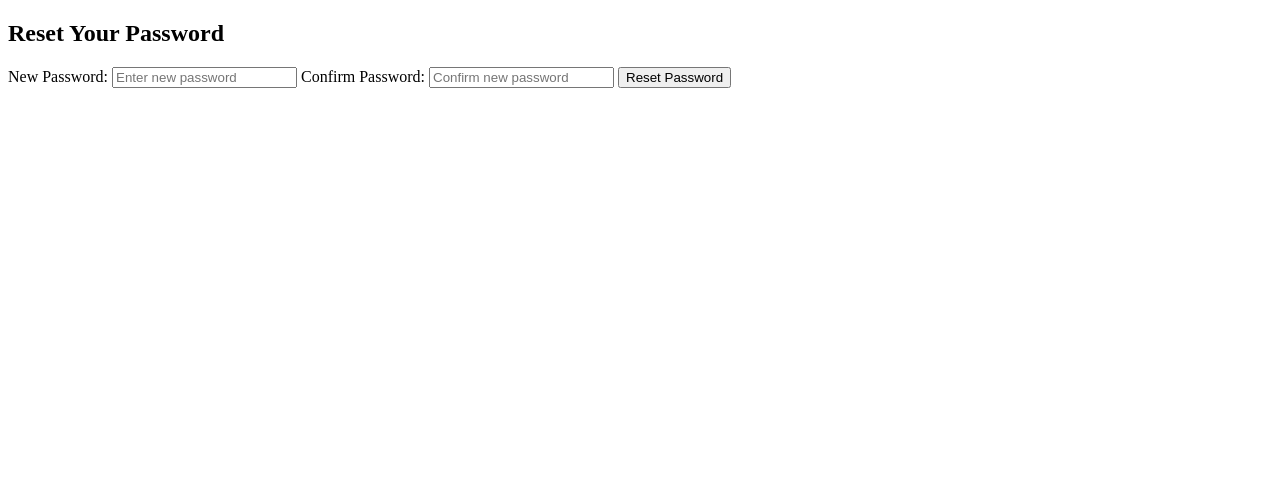
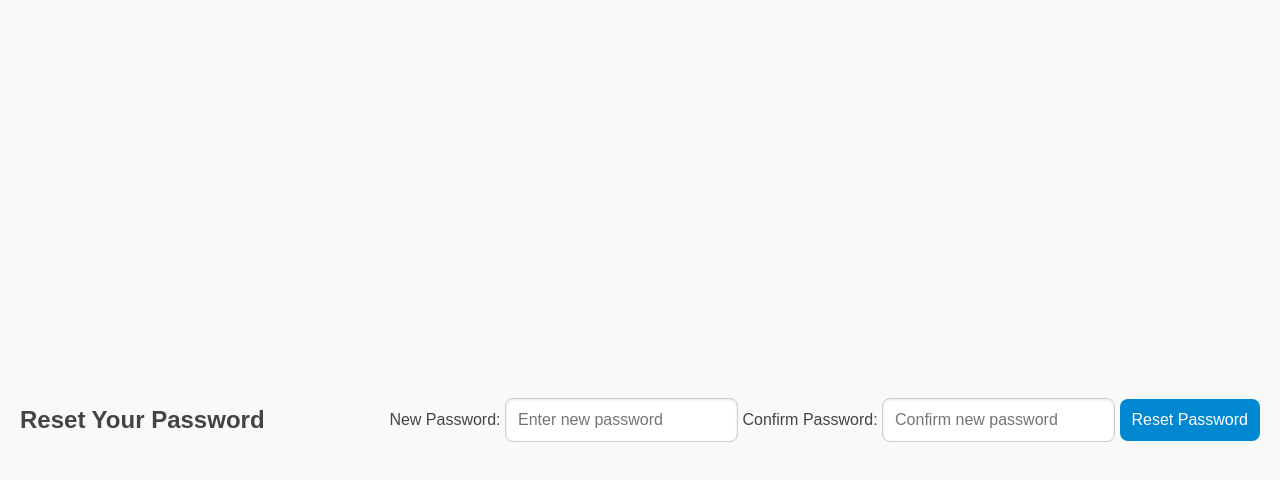
Before and after one commit to ImKole/MusicPlaylist, a plain HTML site: page resetpassword.html in a window 1280 px wide. Drawn offline with Linux system fonts and the light colour scheme.

Commit message:
Update href

```diff
--- a/resetpassword.html
+++ b/resetpassword.html
@@ -4,7 +4,7 @@
     <meta charset="UTF-8">
     <meta name="viewport" content="width=device-width, initial-scale=1.0">
     <title>Reset Password</title>
-    <link rel="stylesheet" href="styles.css">
+    <link rel="stylesheet" href="styles.credentials.css">
 </head>
 <body>
     <div class="container">
```
